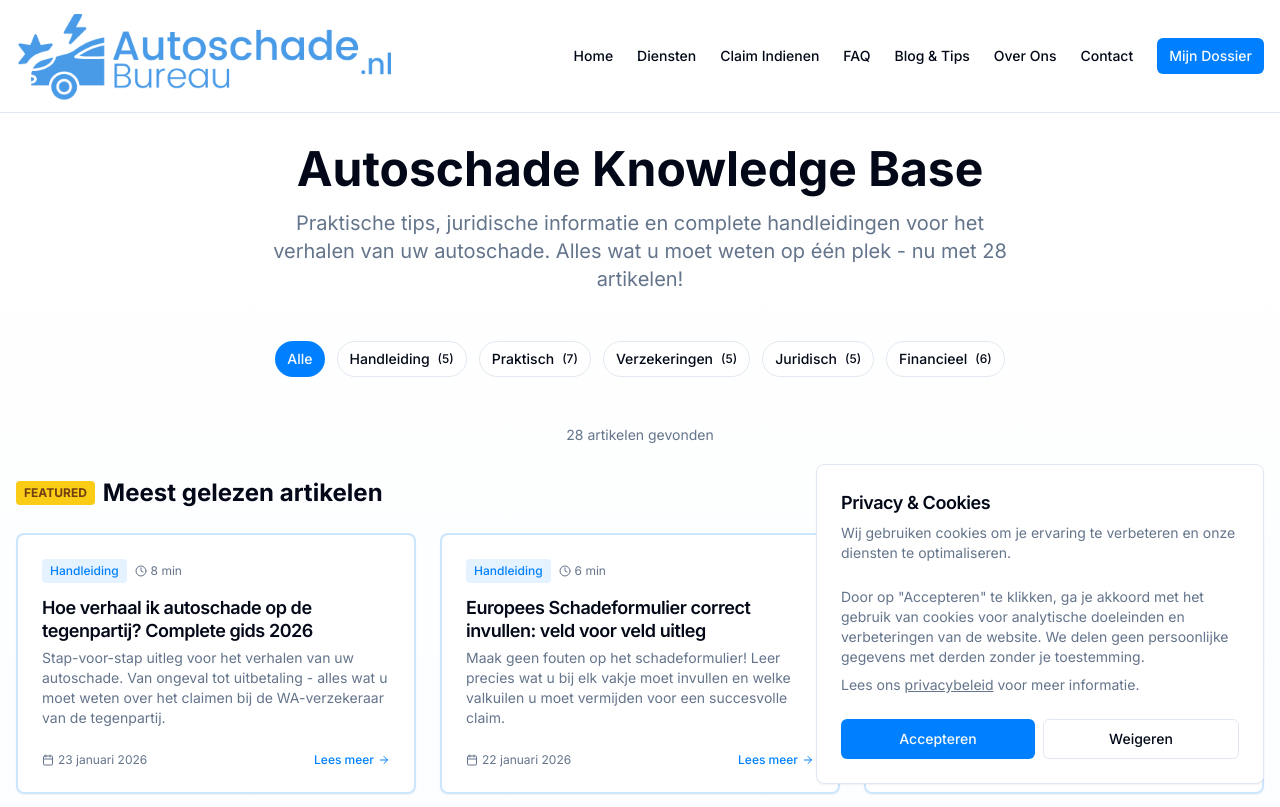
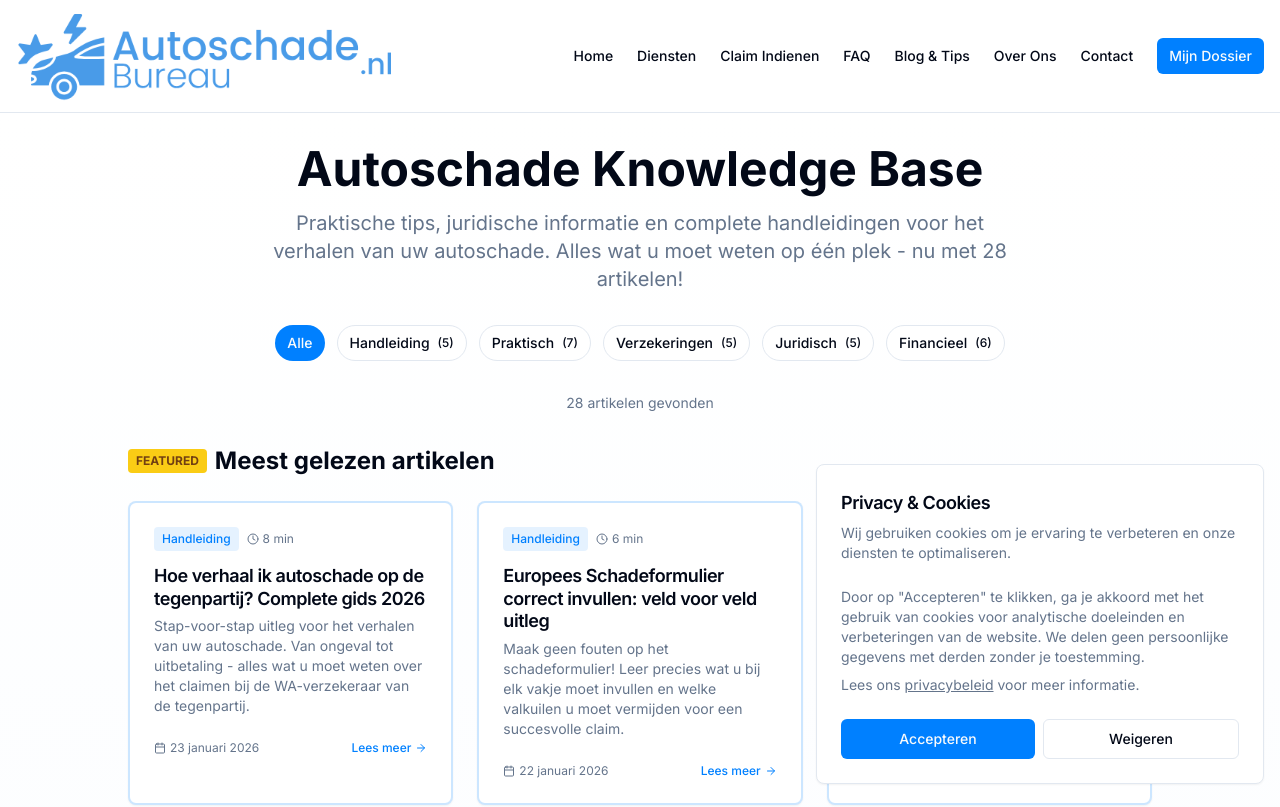
Before and after one commit to Championne/Gratisschadeverhalen.nl, a Next.js app: page /blog in a window 1280 px wide. Shown: the top 807 px of the page. Built offline with nearby package versions, Linux system fonts and the light colour scheme; no server answers.

Commit message:
Harmonize Blog page layout with other pages

```diff
--- a/app/blog/page.tsx
+++ b/app/blog/page.tsx
@@ -283,9 +283,10 @@ export default function BlogPage() {
 
   return (
     <div className="min-h-screen bg-gradient-to-b from-white to-blue-50">
-      <main className="container mx-auto px-4 py-8 max-w-7xl">
+      <main className="container mx-auto px-4 py-8">
+        <div className="max-w-5xl mx-auto">
         {/* Header */}
-        <div className="text-center mb-12">
+        <div className="text-center mb-8">
           <h1 className="text-4xl md:text-5xl font-bold mb-4">
             Autoschade Knowledge Base
           </h1>
@@ -296,7 +297,7 @@ export default function BlogPage() {
         </div>
 
         {/* Categories Filter - NOW INTERACTIVE */}
-        <div className="flex flex-wrap justify-center gap-3 mb-12">
+        <div className="flex flex-wrap justify-center gap-3 mb-8">
           {categories.map((cat) => (
             <Button
               key={cat}
@@ -454,6 +455,7 @@ export default function BlogPage() {
             </CardContent>
           </Card>
         </section>
+        </div>
       </main>
     </div>
   )
```
